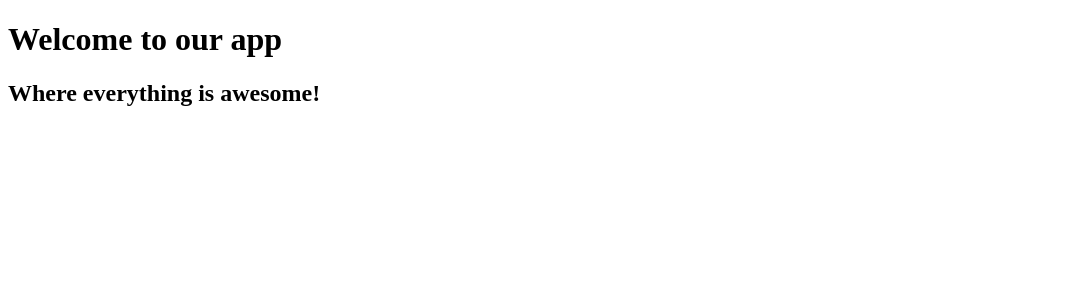
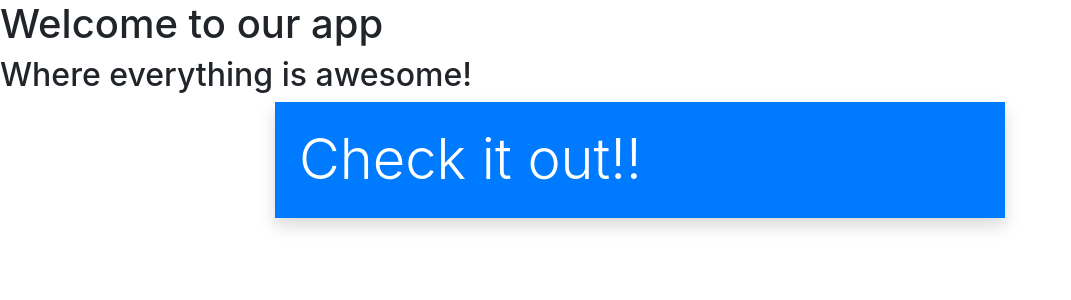
Before and after one commit to FickleBobby/SampleProject, an Angular app: page / in a window 1280 px wide. Shown: the top 300 px of the page, without its empty margins (0-1071 px from the left). Built offline with nearby package versions, Linux system fonts and the light colour scheme.

Commit message:
added jumbotron

```diff
--- a/angular.json
+++ b/angular.json
@@ -28,6 +28,7 @@
               "src/assets"
             ],
             "styles": [
+              "node_modules/bootstrap/dist/css/bootstrap.min.css",
               "src/styles.scss"
             ],
             "scripts": []
--- a/package.json
+++ b/package.json
@@ -19,6 +19,7 @@
     "@angular/platform-browser": "~8.2.14",
     "@angular/platform-browser-dynamic": "~8.2.14",
     "@angular/router": "~8.2.14",
+    "bootstrap": "^4.4.1",
     "rxjs": "~6.4.0",
     "tslib": "^1.10.0",
     "zone.js": "~0.9.1"
--- a/src/app/app.component.html
+++ b/src/app/app.component.html
@@ -1,2 +1,4 @@
 <h1>{{ title }}</h1>
 <h2>{{ subTitle }} </h2>
+
+<app-jumbotron></app-jumbotron>
--- a/src/app/app.module.ts
+++ b/src/app/app.module.ts
@@ -3,10 +3,12 @@ import { NgModule } from '@angular/core';
 
 import { AppRoutingModule } from './app-routing.module';
 import { AppComponent } from './app.component';
+import { JumbotronComponent } from './jumbotron/jumbotron.component';
 
 @NgModule({
   declarations: [
-    AppComponent
+    AppComponent,
+    JumbotronComponent
   ],
   imports: [
     BrowserModule,
--- /dev/null
+++ b/src/app/jumbotron/jumbotron.component.html
@@ -0,0 +1,12 @@
+<div class='container'>
+	<div class="row justify-content-center">
+		<div class="col-8">
+			<div class="p-4 bg-primary text-white shadow">
+				<div class="display-4">
+					Check it out!!
+				</div>
+			</div>
+		</div>
+	</div>
+
+</div>
--- /dev/null
+++ b/src/app/jumbotron/jumbotron.component.ts
@@ -0,0 +1,15 @@
+import { Component, OnInit } from '@angular/core';
+
+@Component({
+  selector: 'app-jumbotron',
+  templateUrl: './jumbotron.component.html',
+  styleUrls: ['./jumbotron.component.scss']
+})
+export class JumbotronComponent implements OnInit {
+
+  constructor() { }
+
+  ngOnInit() {
+  }
+
+}
```
Also changed, not shown: src/app/jumbotron/jumbotron.component.scss (added), 2 other files (tests, documents, lock files or other folders).
